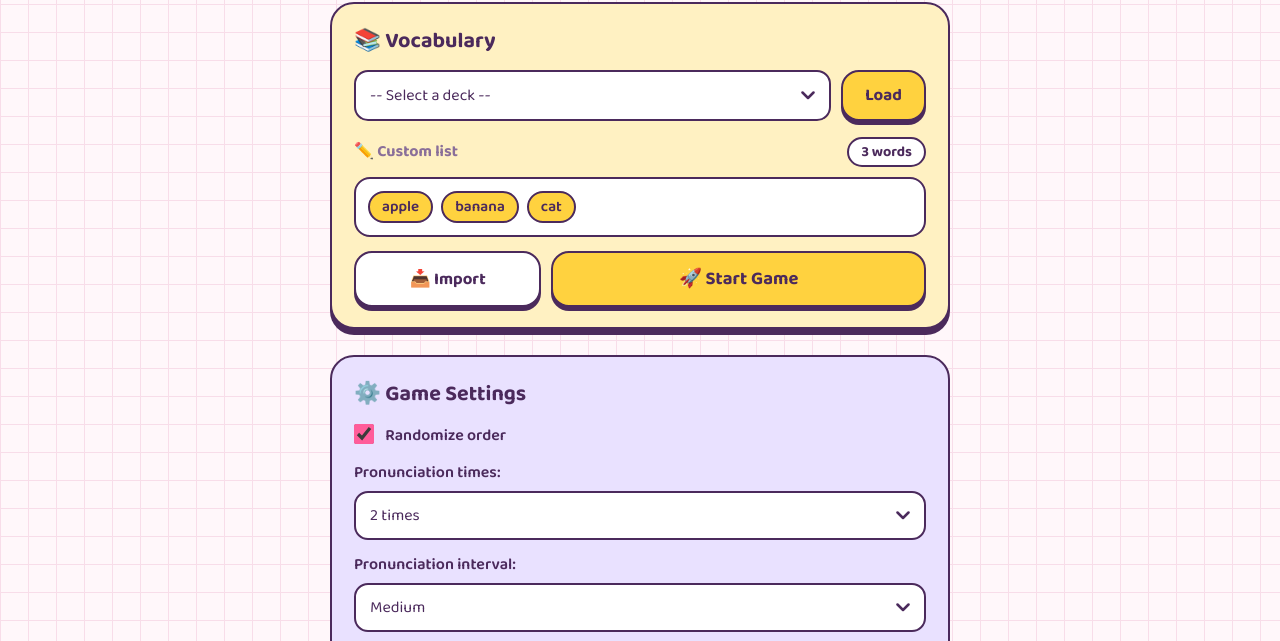
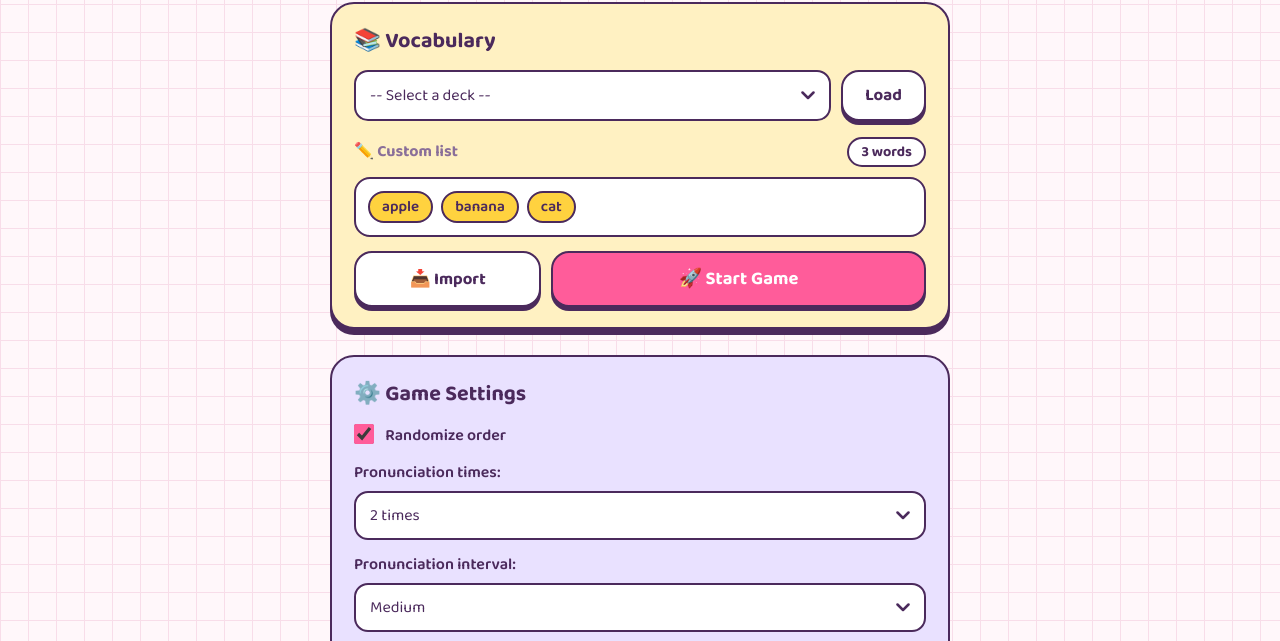
Before and after one commit to vigorox/buzy-bee, a website: page public/index.html in a window 1280 px wide. Shown: the part 136-777 px from the top of the page. Drawn offline with Linux system fonts and the light colour scheme; a web font is replaced by a local one.

Commit message:
pink Start Game button, white Load button

```diff
--- a/public/index.html
+++ b/public/index.html
@@ -81,7 +81,7 @@
             <select id="deckSelect">
               <option value="">Loading decks...</option>
             </select>
-            <button id="loadDeckBtn" class="primary-btn">Load</button>
+            <button id="loadDeckBtn" class="secondary-btn">Load</button>
           </div>
           <div class="current-deck">
             <span class="current-deck-name" id="currentDeckName">Custom list</span>
--- a/public/style.css
+++ b/public/style.css
@@ -314,7 +314,11 @@ select {
   flex: 2;
   width: auto;
   font-size: 1.15em;
+  background: var(--pink);
+  color: white;
 }
+
+.vocab-actions .primary-btn:hover { background: #f0478a; }
 
 .current-deck-count {
   flex: none;
--- a/public/version.js
+++ b/public/version.js
@@ -1,6 +1,6 @@
 // 统一版本管理配置文件
 // 只需修改这一个地方，所有文件会自动使用此版本号
-const APP_VERSION = '1.2.13';
+const APP_VERSION = '1.2.14';
 
 // 如果在 Service Worker 中，导出给 SW 使用
 if (typeof self !== 'undefined' && self instanceof ServiceWorkerGlobalScope) {
```
